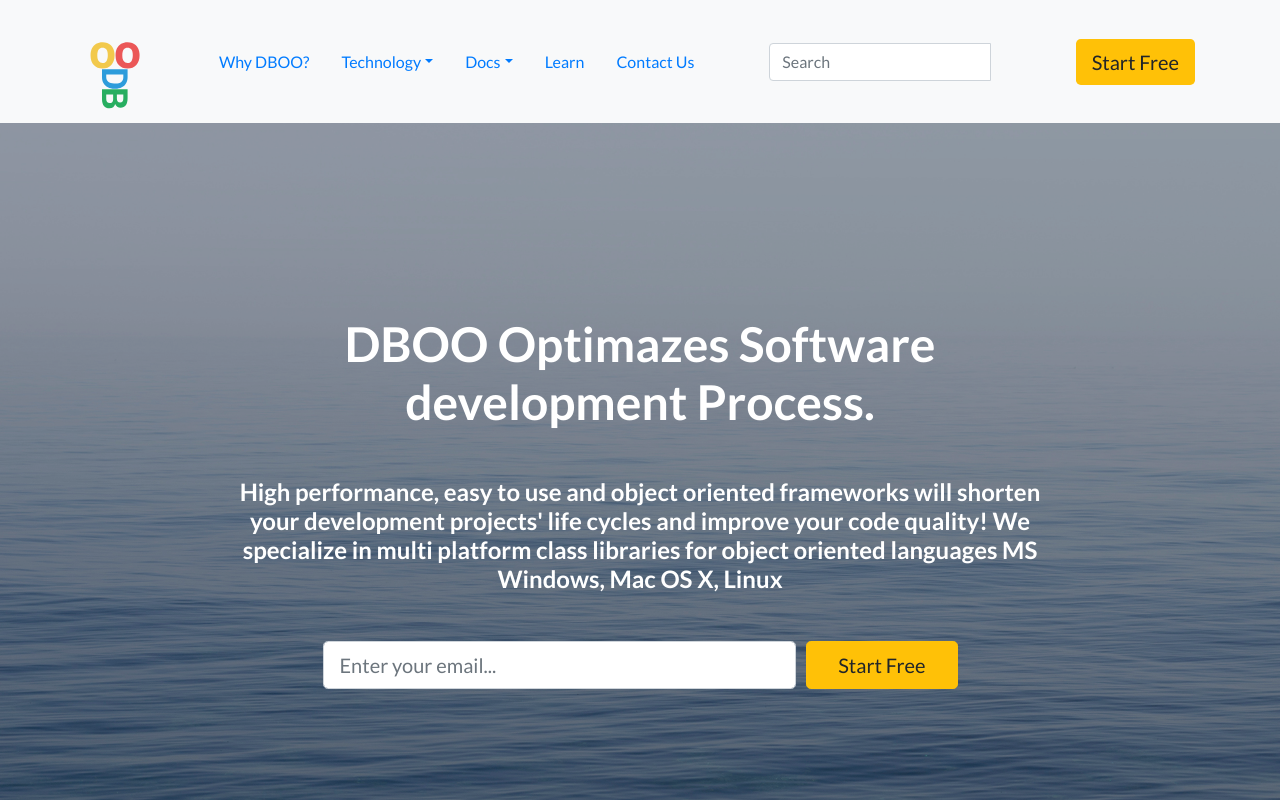
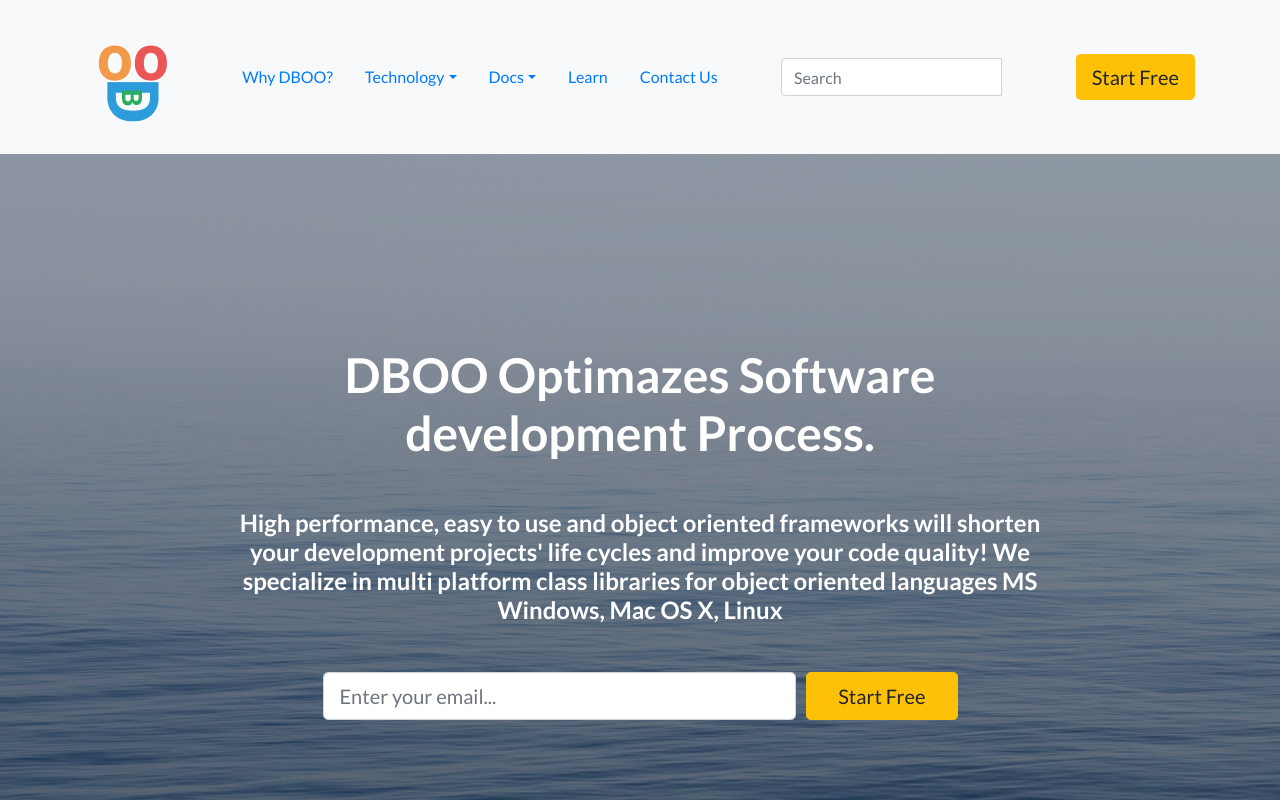
Before and after one commit to zznicole/DBOO-landingpage2, a website: page index.html in a window 1280 px wide. Shown: the top 800 px of the page. Drawn offline with Linux system fonts and the light colour scheme.

Commit message:
change logo

```diff
--- a/index.html
+++ b/index.html
@@ -48,7 +48,7 @@
     <!-- Navigation -->
     <nav class="navbar navbar-light bg-light static-top">
       <div class="container">
-        <a class="navbar-brand" href="#"><img src="img/DBOO-logo.svg" /></a>
+        <a class="navbar-brand" href="#"><img src="img/logo-alternative.png" /></a>
         <div class="nav_list">
           <ul class="nav nav-pills">
             <li class="nav-item">
```
Also changed, not shown: img/logo-alternative.png (added), 1 other file.
